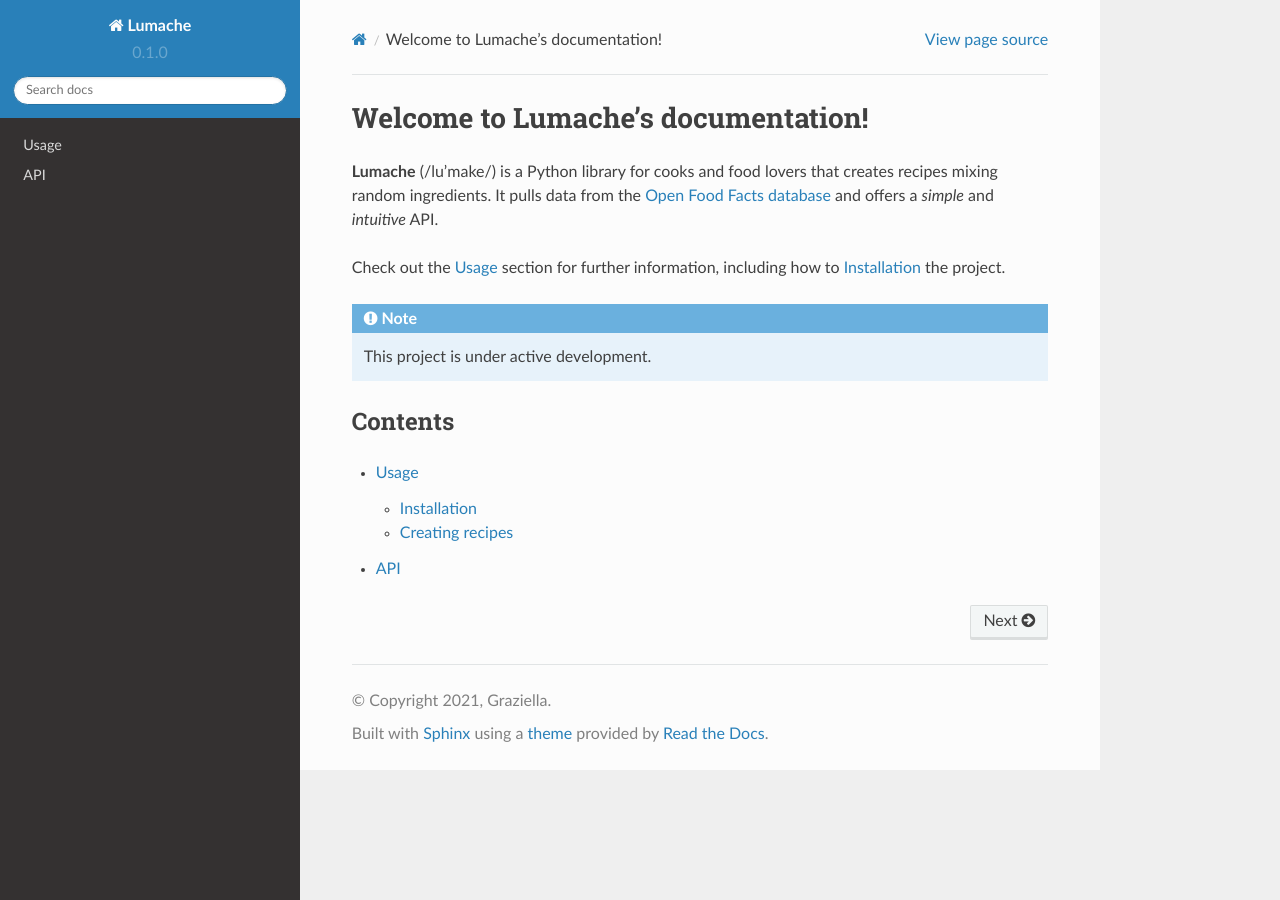
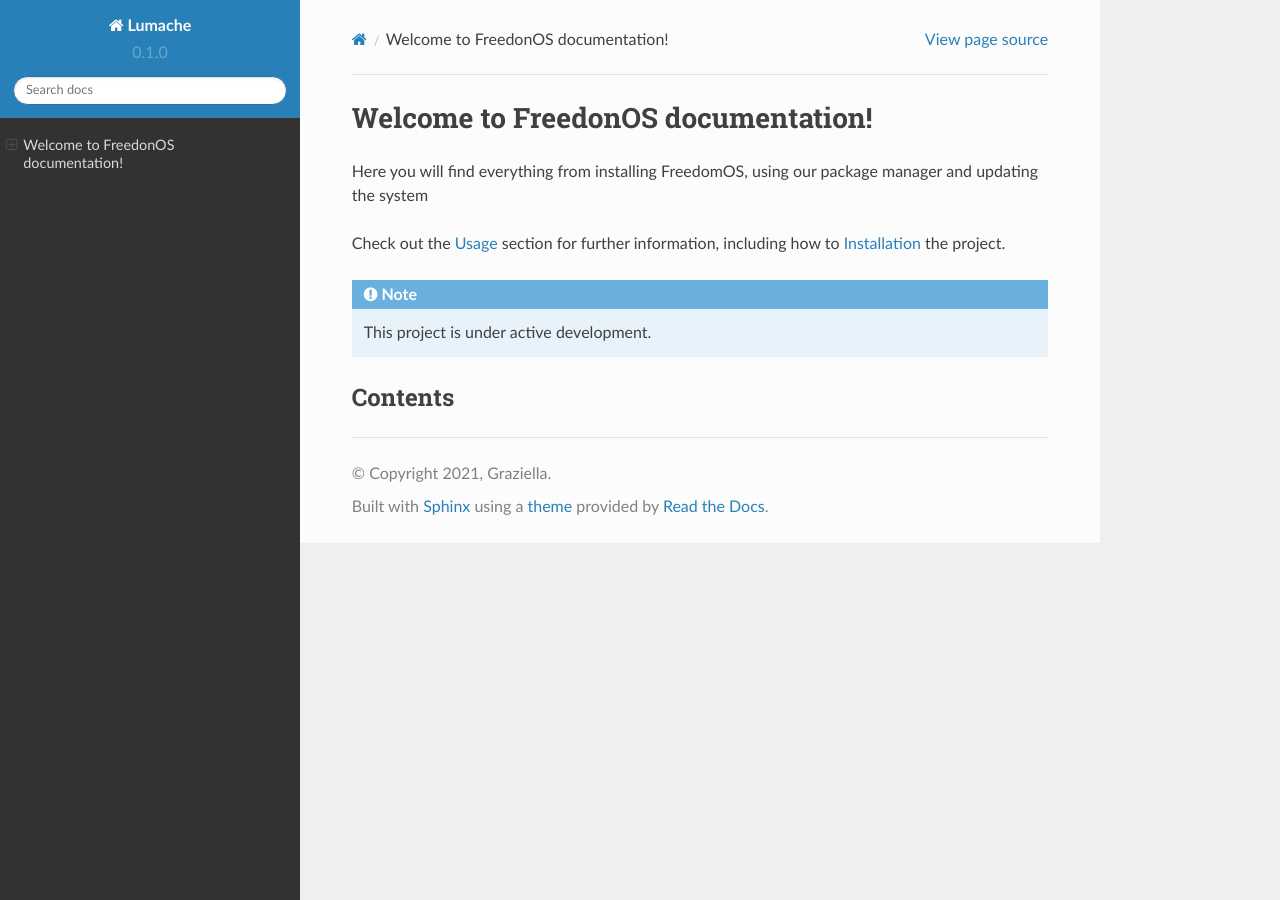
Before and after one commit to freedomos/docs, a Sphinx documentation site: the page built from docs/source/index.rst, in a window 1280 px wide. Built offline with Sphinx 7.4.7 and the Read the Docs theme 2.0.0, drawn with Linux system fonts in a browser that asks for light colours.

Commit message:
Update index.rst

```diff
--- a/docs/source/index.rst
+++ b/docs/source/index.rst
@@ -1,10 +1,7 @@
-Welcome to Lumache's documentation!
+Welcome to FreedonOS documentation!
 ===================================
 
-**Lumache** (/lu'make/) is a Python library for cooks and food lovers
-that creates recipes mixing random ingredients.
-It pulls data from the `Open Food Facts database <https://world.openfoodfacts.org/>`_
-and offers a *simple* and *intuitive* API.
+Here you will find everything from installing FreedomOS, using our package manager and updating the system
 
 Check out the :doc:`usage` section for further information, including
 how to :ref:`installation` the project.
@@ -17,6 +14,3 @@ Contents
 --------
 
 .. toctree::
-
-   usage
-   api
```
